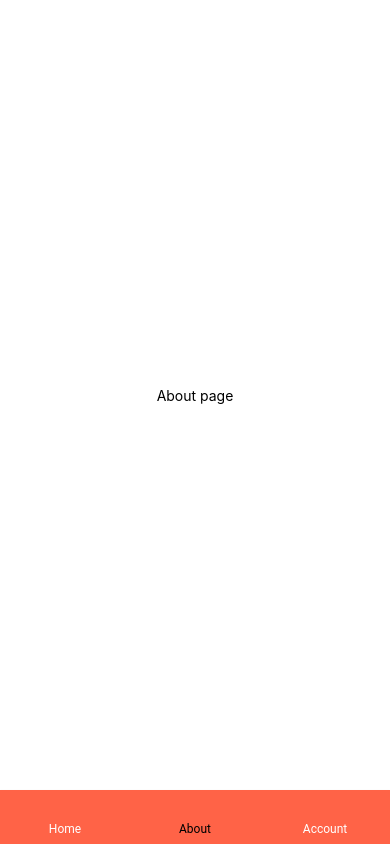
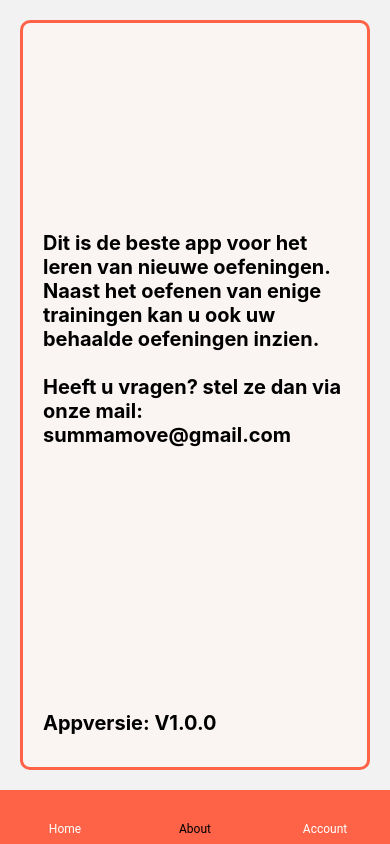
Before and after one commit to ps221524/Project5, a React Native app in the folder summamove/: screen /About in a window 390 px wide. Built offline with nearby package versions, Linux system fonts and the light colour scheme; no server answers.

Commit message:
Update AboutScreen.JS
De about is zowat klaar

```diff
--- a/summamove/components/AboutScreen.js
+++ b/summamove/components/AboutScreen.js
@@ -4,7 +4,28 @@ import { StyleSheet, Text, View } from 'react-native';
 const About = () => {
   return (
     <View style={styles.container}>
-    <Text>About page</Text>
+      <View style={styles.container2}>
+        <Text style={styles.text}>
+          Dit is de beste app voor het leren van nieuwe oefeningen.{'\n'}
+          Naast het oefenen van enige trainingen kan u ook uw behaalde oefeningen inzien.{'\n'}
+          {'\n'}
+          Heeft u vragen? stel ze dan via onze mail: summamove@gmail.com{'\n'}
+          {'\n'}
+          {'\n'}
+          {'\n'}
+          {'\n'}
+          {'\n'}
+          {'\n'}
+          {'\n'}
+          {'\n'}
+          {'\n'}
+          {'\n'}
+          {'\n'}
+          Appversie: V1.0.0{'\n'}
+          {'\n'}
+
+        </Text>
+      </View>
     </View>
   );
 }
@@ -15,6 +36,29 @@ const styles = StyleSheet.create({
     backgroundColor: '#fff',
     alignItems: 'center',
     justifyContent: 'center',
+    borderStyle: 'solid',
+    borderWidth: 3,
+    backgroundColor: '#faf4f2',
+    borderColor: '#FF6347',
+    borderRadius: 10,
+    padding: 20,
+    margin: 20,
+  },
+
+  container2: {
+    flex: 1,
+    backgroundColor: '#faf4f2',
+    alignItems: 'center',
+    maxWidth: 400,
+    textAlign: 'center',
+    justifyContent: 'center',
+  },
+
+  text: {
+    marginTop: 200,
+    flex: 1,
+    fontWeight: 'bold',
+    fontSize: 20,
   },
 });
 
```
